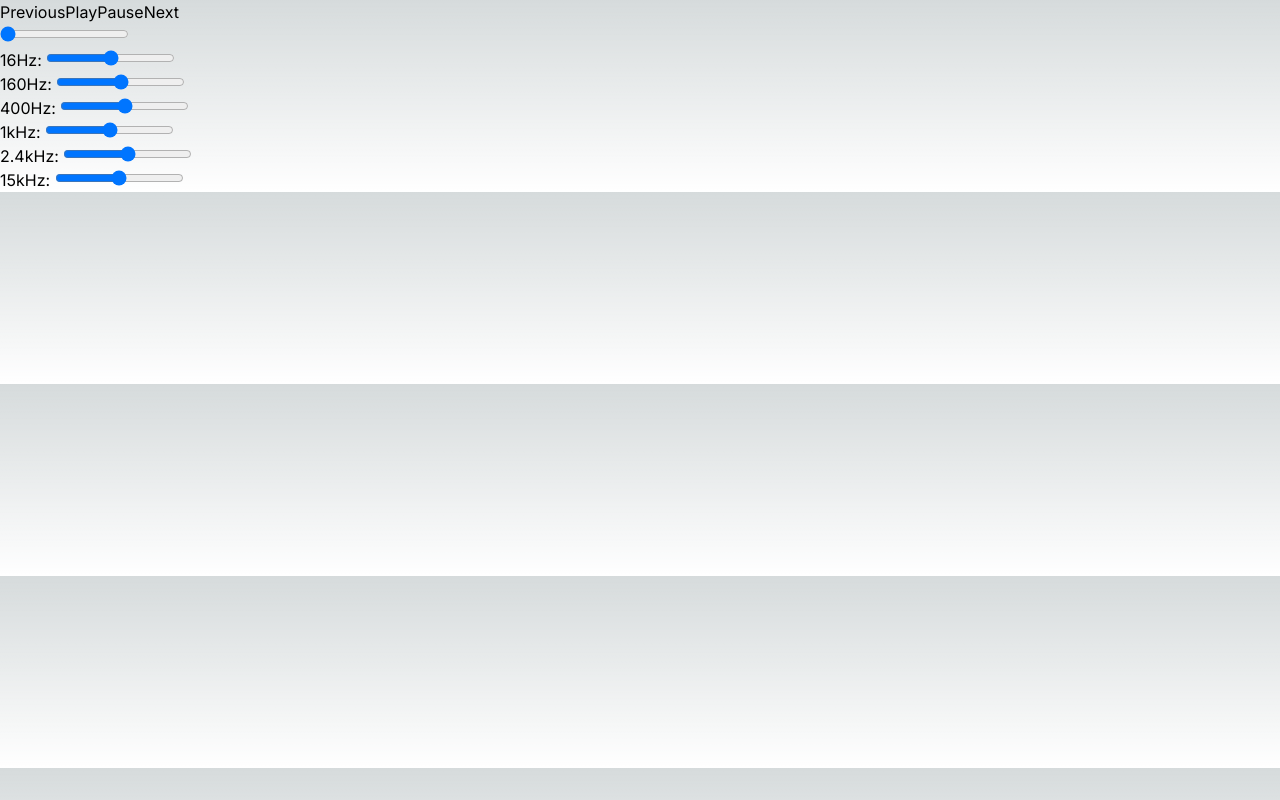
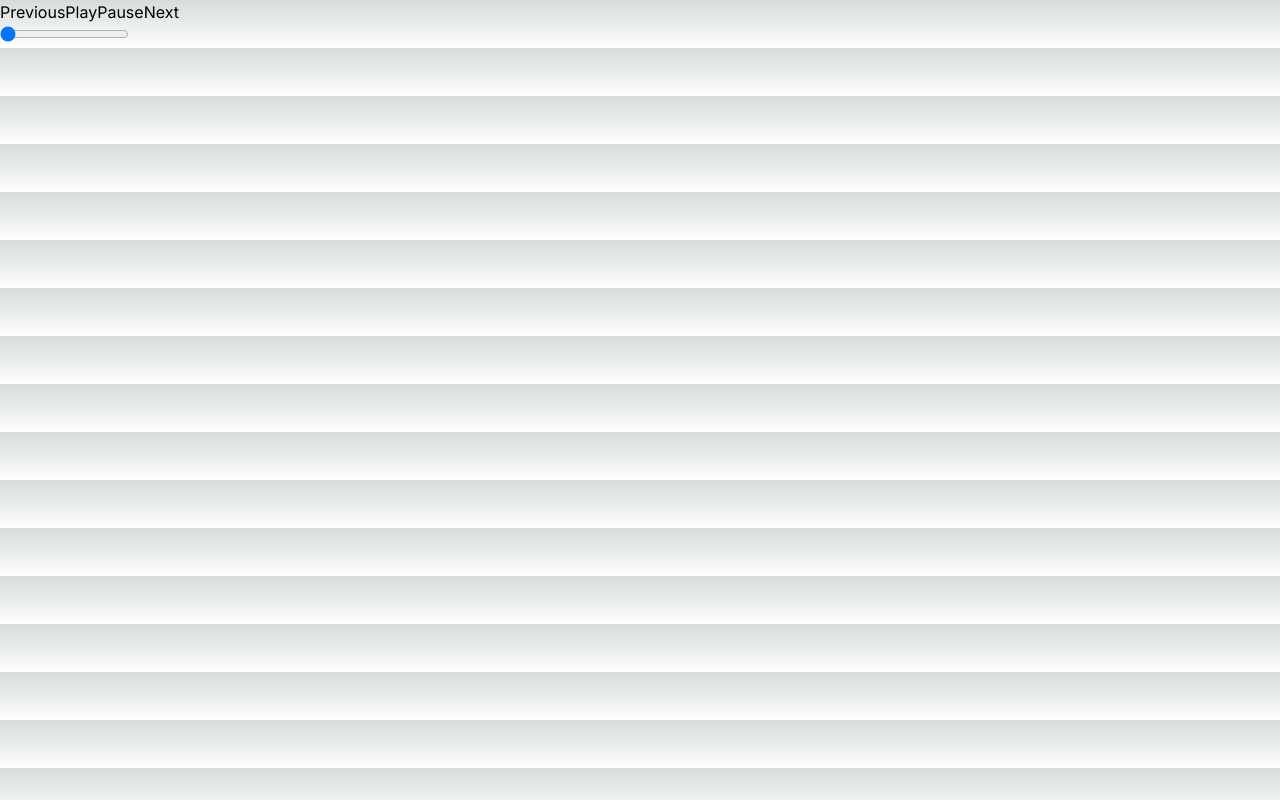
Before and after one commit to jibon-roy/next-audio-equalizer, a Next.js app: page /audio in a window 1280 px wide. Built offline with nearby package versions, Linux system fonts and the light colour scheme.

Commit message:
audio player main page update #3

```diff
--- a/src/app/audio/page.tsx
+++ b/src/app/audio/page.tsx
@@ -20,7 +20,7 @@ const AudioEqualizer: React.FC = () => {
   return (
     <div>
       <AudioPlayer onAudioContextReady={handleAudioContextReady} />
-      <Equalizer audioContext={audioContext} audioElement={audioElement} />
+      {/* <Equalizer audioContext={audioContext} audioElement={audioElement} /> */}
     </div>
   );
 };
```
